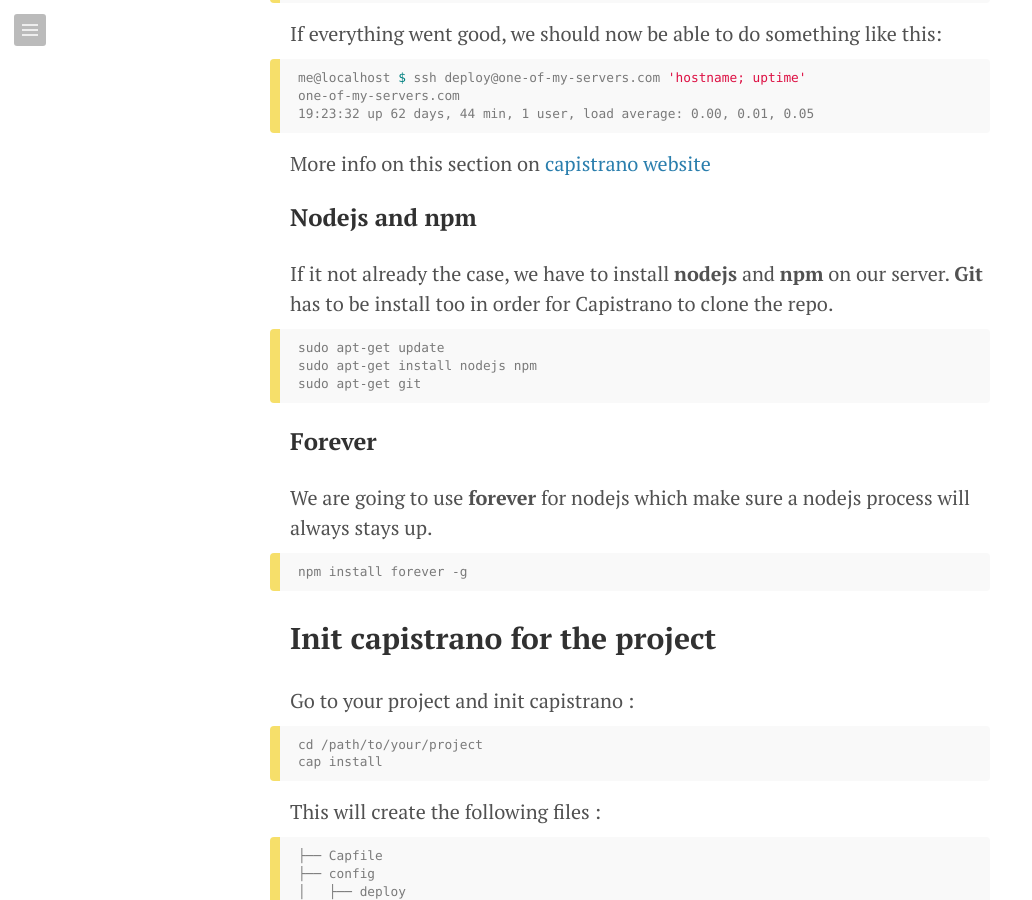
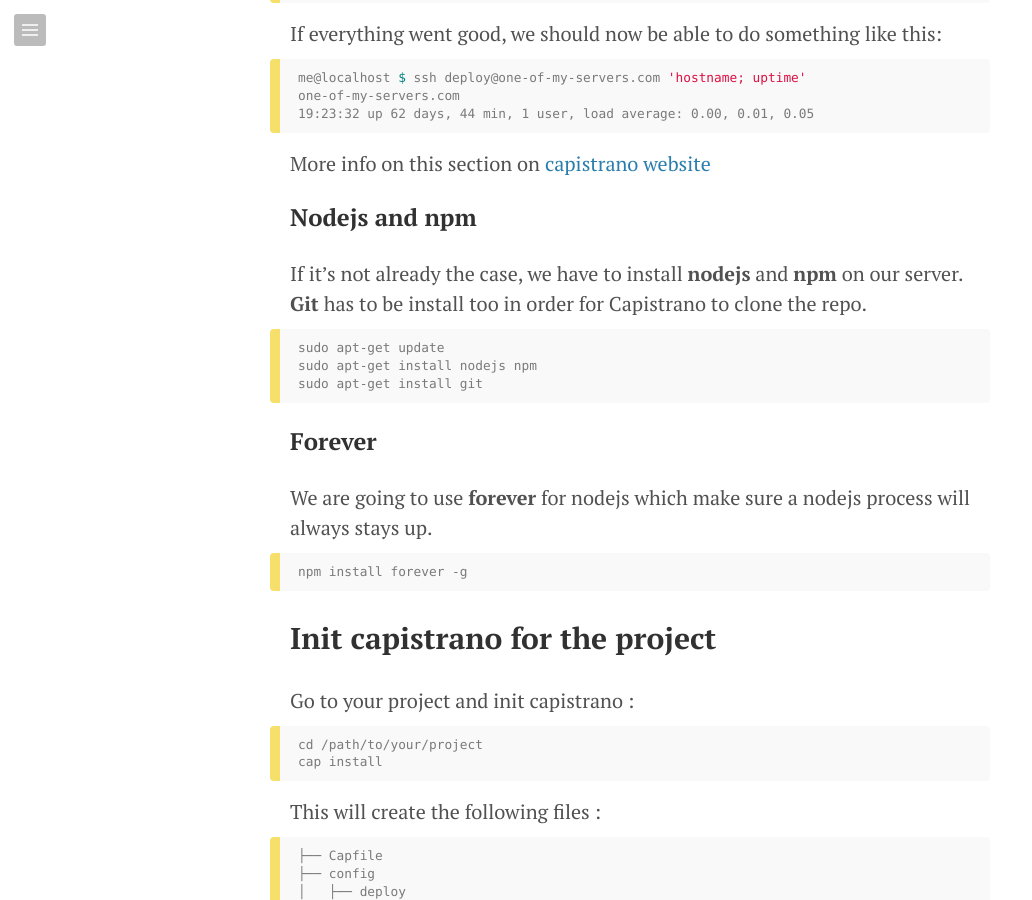
Before and after one commit to wendannor/wendannor.github.io, a Jekyll site: the page built from _posts/2014-08-18-capistrano-nodejs.md, in a window 1280 px wide and 900 px high, scrolled down 2442 px. Shown: the whole window, without its empty margins (0-1032 px from the left). Built offline with Jekyll 4.4.1, drawn with Linux system fonts in a browser that asks for light colours; Markdown is read by kramdown in place of the engine named in the settings; comment, search, counter and statistics services are not loaded.

Commit message:
analytics + correct post

````diff
--- a/_posts/2014-08-18-capistrano-nodejs.md
+++ b/_posts/2014-08-18-capistrano-nodejs.md
@@ -86,14 +86,14 @@
 
 ### Nodejs and npm
 
-If it not already the case, we have to install **nodejs** and **npm** on our server.
+If it's not already the case, we have to install **nodejs** and **npm** on our server.
 **Git** has to be install too in order for Capistrano to clone the repo.
 
 
 ```
 sudo apt-get update
 sudo apt-get install nodejs npm
-sudo apt-get git
+sudo apt-get install git
 ```
 
 ### Forever
````
Also changed, not shown: _includes/google_analytics.html (added, +10 -0 lines).
